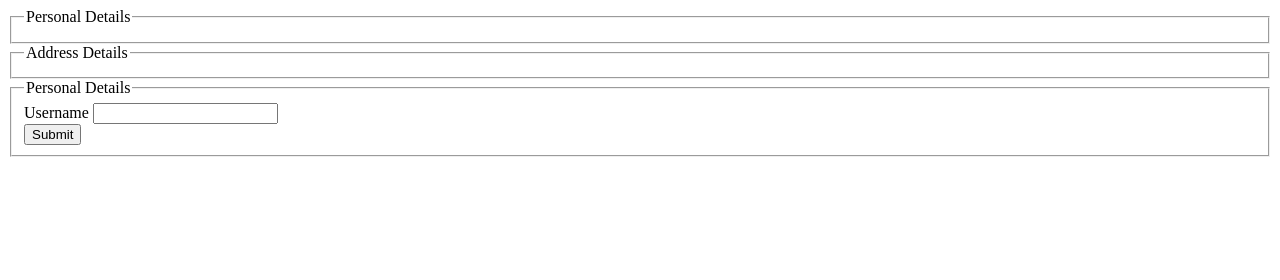
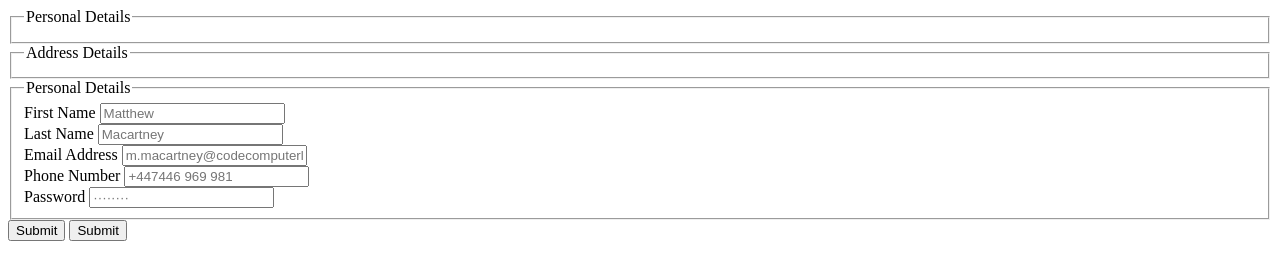
Before and after one commit to KatsiarynaTsialpuk/HTML-Snippets, a website: page semantic-forms/index.html in a window 1280 px wide. Drawn offline with Linux system fonts and the light colour scheme.

Commit message:
feat: add input types examples, move submit out of fieldset

```diff
--- a/semantic-forms/index.html
+++ b/semantic-forms/index.html
@@ -56,14 +56,40 @@
 					Personal Details
 				</legend>
 				<div class="form-group">
-					<label for="username">Username
-						<input type="text" name="username" id="username" />
+					<label for="first-name">First Name
+						<input type="text" name="first-name" id="first-name" placeholder="Matthew" />
 					</label>
 				</div>
-				<div class="form-footer">
-					<button type="submit">Submit</button>
+
+				<div class="form-group">
+					<label for="last-name">Last Name
+						<input type="text" name="last-name" id="last-name" placeholder="Macartney" />
+					</label>
+				</div>
+
+				<div class="form-group">
+					<label for="email">Email Address
+						<input type="email" name="email" id="email" placeholder="m.macartney@codecomputerlove.com" />
+					</label>
+				</div>
+
+				<div class="form-group">
+					<label for="phone">Phone Number
+						<input type="number" name="phone" id="phone" placeholder="+447446 969 981" />
+					</label>
+				</div>
+
+				<div class="form-group">
+					<label for="password">Password
+						<input type="password" name="password" id="password" placeholder="&middot;&middot;&middot;&middot;&middot;&middot;&middot;&middot;" />
+					</label>
 				</div>
 			</fieldset>
+
+			<div class="form-footer">
+				<button type="submit">Submit</button>
+				<input type="submit" value="Submit">
+			</div>
 		</form>
 	</body>
 </html>
```
